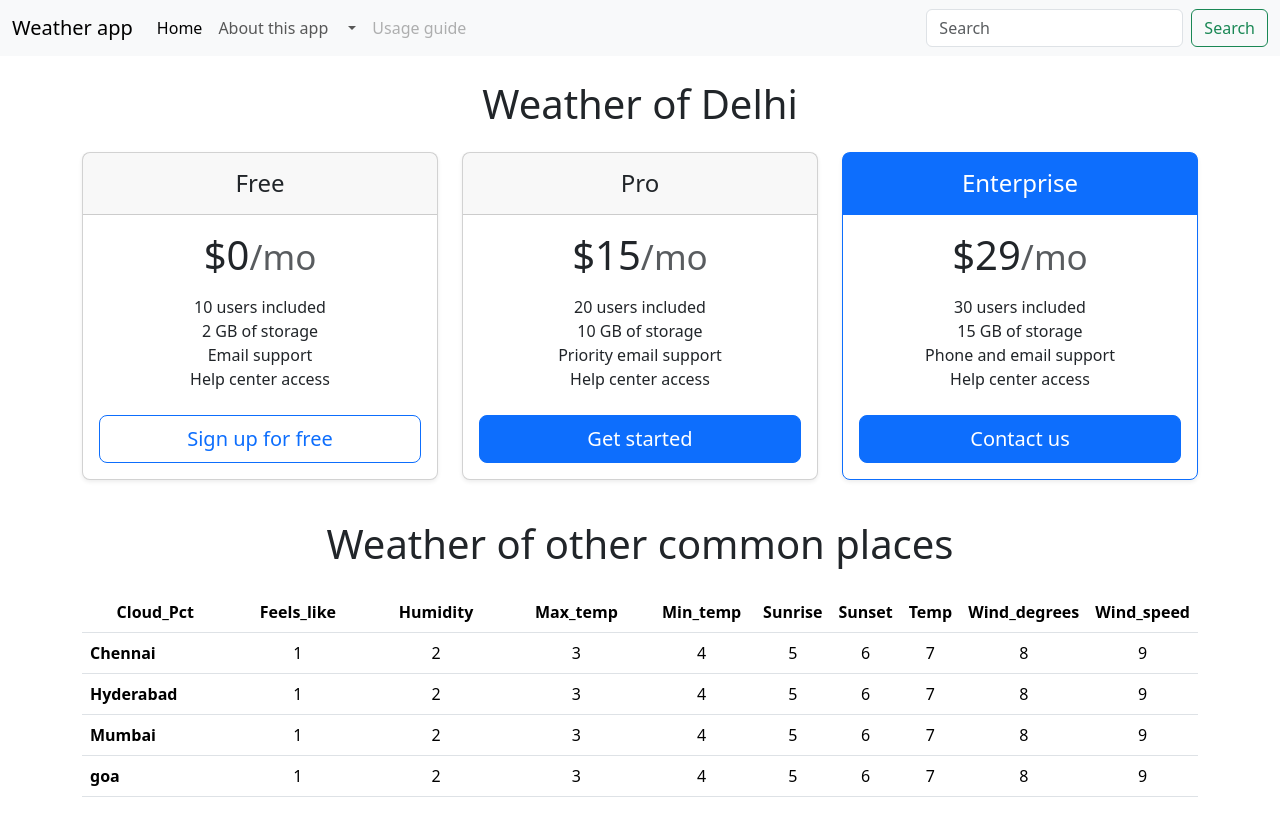
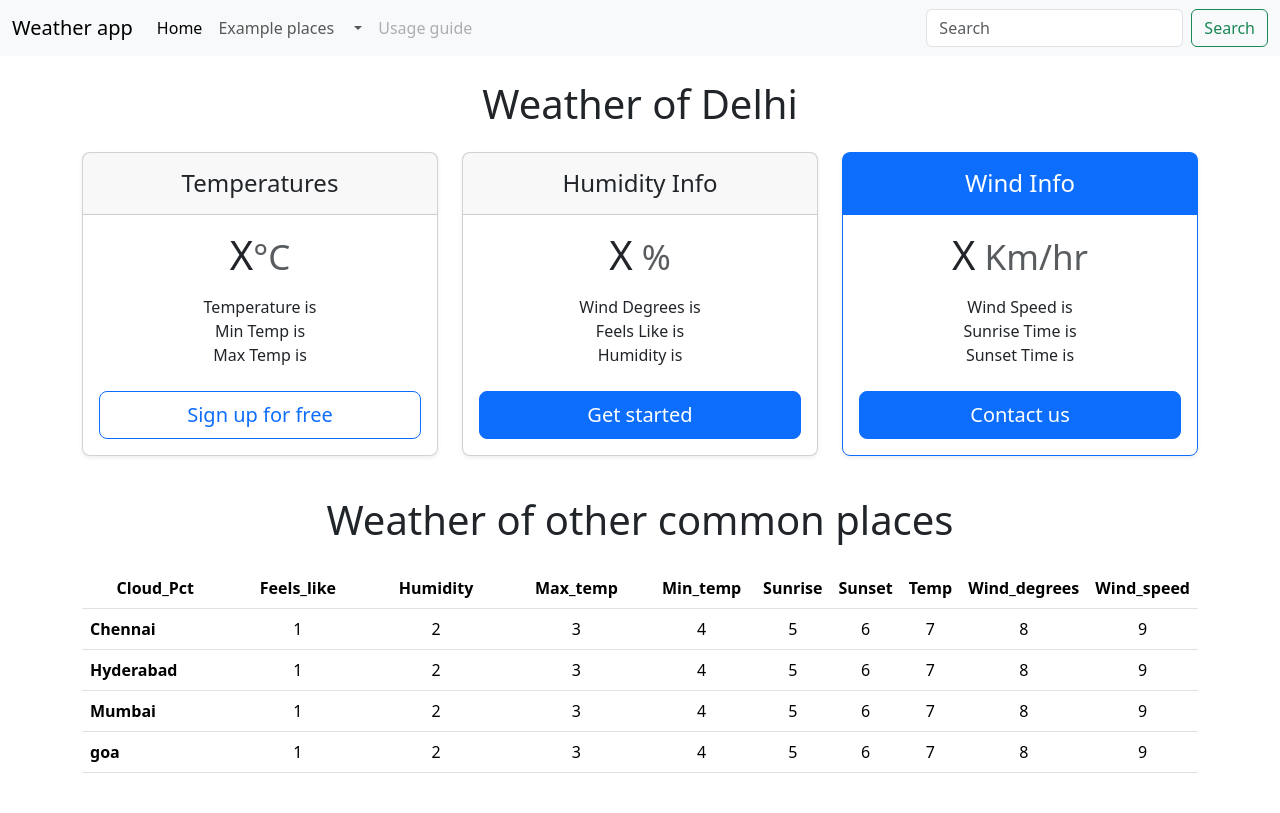
Before and after one commit to NithishAK31/weather-app, a plain HTML site: page index.html in a window 1280 px wide. Drawn offline with nearby package versions, Linux system fonts and the light colour scheme.

Commit message:
htlm till example output look

```diff
--- a/index.html
+++ b/index.html
@@ -32,7 +32,7 @@
               <a class="nav-link active" aria-current="page" href="#">Home</a>
             </li>
             <li class="nav-item">
-              <a class="nav-link" href="#">About this app</a>
+              <a class="nav-link" href="#">Example places</a>
             </li>
             <li class="nav-item dropdown">
               <a
@@ -76,17 +76,17 @@
           <div class="col">
             <div class="card mb-4 rounded-3 shadow-sm">
               <div class="card-header py-3">
-                <h4 class="my-0 fw-normal">Free</h4>
+                <h4 class="my-0 fw-normal">Temperatures</h4>
               </div>
               <div class="card-body">
                 <h1 class="card-title pricing-card-title">
-                  $0<small class="text-body-secondary fw-light">/mo</small>
+                  X<small class="text-body-secondary fw-light">°C</small>
                 </h1>
                 <ul class="list-unstyled mt-3 mb-4">
-                  <li>10 users included</li>
-                  <li>2 GB of storage</li>
-                  <li>Email support</li>
-                  <li>Help center access</li>
+                  <li>Temperature is <span id="temp"></span></li>
+                  <li>Min Temp is <span id="min_temp"></span></li>
+                  <li>Max Temp is <span id="max_temp"></span></li>
+
                 </ul>
                 <button
                   type="button"
@@ -100,17 +100,16 @@
           <div class="col">
             <div class="card mb-4 rounded-3 shadow-sm">
               <div class="card-header py-3">
-                <h4 class="my-0 fw-normal">Pro</h4>
+                <h4 class="my-0 fw-normal">Humidity Info</h4>
               </div>
               <div class="card-body">
                 <h1 class="card-title pricing-card-title">
-                  $15<small class="text-body-secondary fw-light">/mo</small>
+                  X<small class="text-body-secondary fw-light"> %</small>
                 </h1>
                 <ul class="list-unstyled mt-3 mb-4">
-                  <li>20 users included</li>
-                  <li>10 GB of storage</li>
-                  <li>Priority email support</li>
-                  <li>Help center access</li>
+                  <li>Wind Degrees is <span id="wind_degrees"></span></li>
+                  <li>Feels Like is <span id="feels_like"></span></li>
+                  <li>Humidity is <span id="humidity"></span></li>
                 </ul>
                 <button type="button" class="w-100 btn btn-lg btn-primary">
                   Get started
@@ -121,17 +120,16 @@
           <div class="col">
             <div class="card mb-4 rounded-3 shadow-sm border-primary">
               <div class="card-header py-3 text-bg-primary border-primary">
-                <h4 class="my-0 fw-normal">Enterprise</h4>
+                <h4 class="my-0 fw-normal">Wind Info</h4>
               </div>
               <div class="card-body">
                 <h1 class="card-title pricing-card-title">
-                  $29<small class="text-body-secondary fw-light">/mo</small>
+                  X<small class="text-body-secondary fw-light"> Km/hr</small>
                 </h1>
                 <ul class="list-unstyled mt-3 mb-4">
-                  <li>30 users included</li>
-                  <li>15 GB of storage</li>
-                  <li>Phone and email support</li>
-                  <li>Help center access</li>
+                  <li>Wind Speed is <span id="wind_speed"></span></li>
+                  <li>Sunrise Time is <span id="sunrise"></span></li>
+                  <li>Sunset Time is <span id="sunset"></span></li>
                 </ul>
                 <button type="button" class="w-100 btn btn-lg btn-primary">
                   Contact us
```
